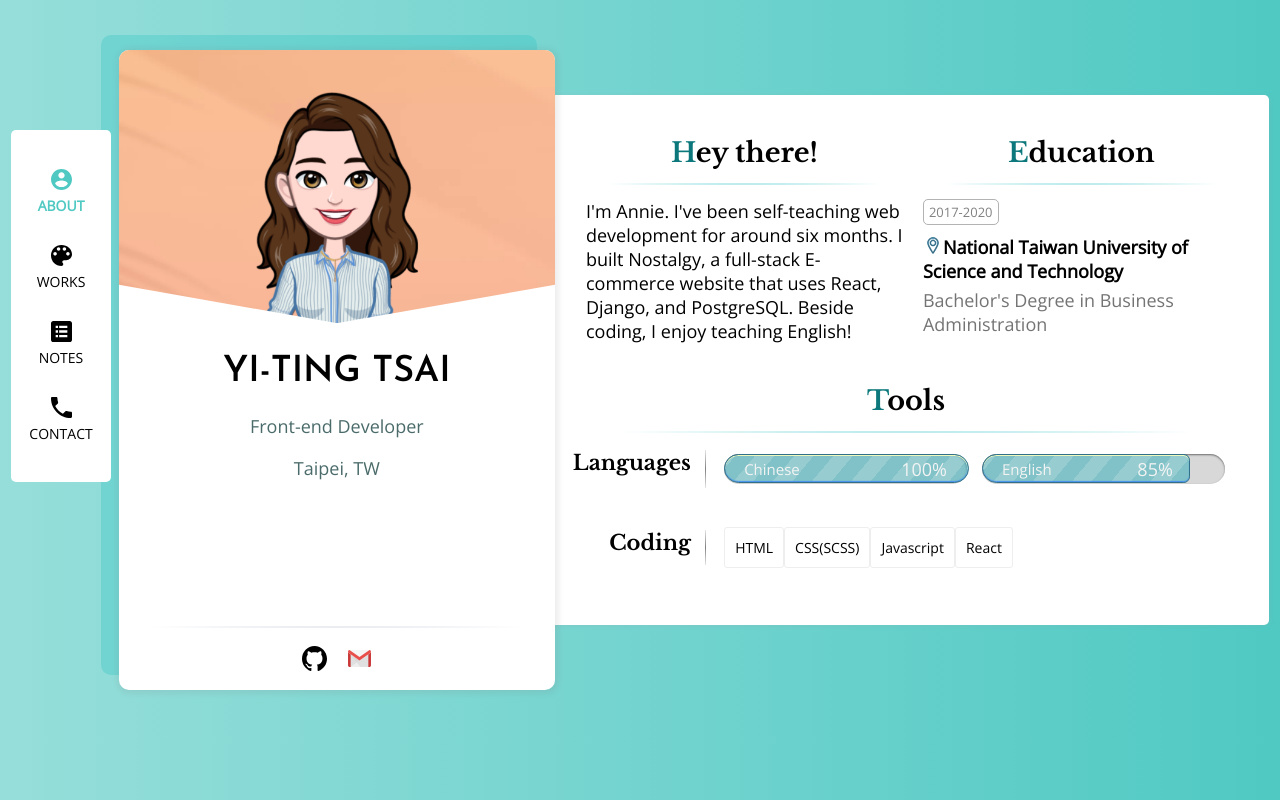
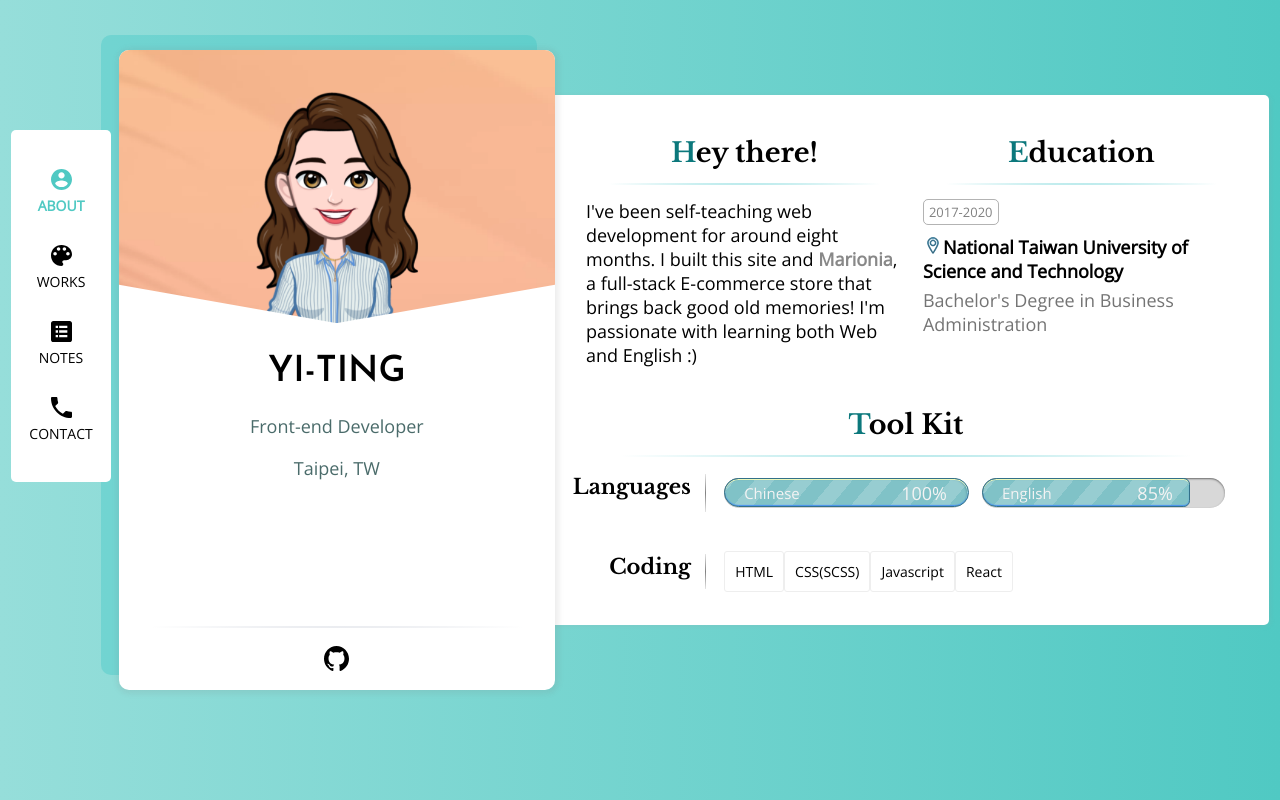
Before and after one commit to TYT11/Porfolio, a React (Create React App) app: page / in a window 1280 px wide. Built offline with nearby package versions, Linux system fonts and the light colour scheme.

Commit message:
change suspense fallback style & edit text

```diff
--- a/src/components/CardLeft/CardLeft.js
+++ b/src/components/CardLeft/CardLeft.js
@@ -8,7 +8,7 @@ const CardLeft = () => {
         <div className="card-pic"></div>
 
         <div className="card-info">
-          <h1>YI-TING TSAI</h1>
+          <h1>YI-TING</h1>
           <p>Front-end Developer</p>
           <p>Taipei, TW</p>
         </div>
@@ -17,9 +17,6 @@ const CardLeft = () => {
           <a className="button" href="#">
             <button className="button-github"></button>
           </a>
-          <a className="button" href="#">
-            <button className="button-gmail"></button>
-          </a>
         </div>
       </div>
     </div>
--- a/src/components/CardRight/About.js
+++ b/src/components/CardRight/About.js
@@ -1,5 +1,4 @@
 import React from "react";
-import "./About.scss";
 import "../CSS/layout.scss";
 import { ReactComponent as LocationPing } from "../../images/svg/location-pin.svg";
 import Head from "./Head";
@@ -15,10 +14,16 @@ const About = () => {
           </div>
 
           <p>
-            I'm Annie. I've been self-teaching web development for around six
-            months. I built Nostalgy, a full-stack E-commerce website that uses
-            React, Django, and PostgreSQL. Beside coding, I enjoy teaching
-            English!
+            I've been self-teaching web development for around eight months. I
+            built this site and{" "}
+            <a
+              href="https://marionia.herokuapp.com/"
+              style={{ color: "#888", fontWeight: "800" }}
+            >
+              Marionia
+            </a>
+            , a full-stack E-commerce store that brings back good old memories!
+            I'm passionate with learning both Web and English :)
           </p>
         </div>
         <div className="col-1-of-2">
@@ -43,7 +48,7 @@ const About = () => {
       <div className="row">
         <div className="col-1-of-1">
           <div className="col-title">
-            <h2>Tools</h2>
+            <h2>Tool Kit</h2>
           </div>
           <div className="strength">
             <h3 className="strength-title">Languages</h3>
@@ -55,7 +60,6 @@ const About = () => {
               </li>
               <li className="languages-item">
                 <span className="languages-bar-font">English</span>
-
                 <span className="languages-bar languages-english"></span>
                 <span className="languages-bar-font-percent-english">85%</span>
               </li>
--- a/src/components/CardRight/CardRight.js
+++ b/src/components/CardRight/CardRight.js
@@ -19,8 +19,15 @@ const Card_right = () => {
     { path: "/blog", component: Blog, exact: false },
     { path: "/contact", component: Contact, exact: false },
   ];
+
   return (
-    <Suspense fallback={<div></div>}>
+    <Suspense
+      fallback={
+        <div className="card-right">
+          <div className="col-1-of-1"></div>
+        </div>
+      }
+    >
       <Switch location={location}>
         {routes.map(({ path, component, exact }) => {
           return <Route path={path} component={component} exact={exact} />;
--- a/src/components/CardRight/Works.js
+++ b/src/components/CardRight/Works.js
@@ -40,8 +40,8 @@ const Works = () => {
             </div>
 
             <p>
-              A full-stack E-commerce store with log in/out, shopping cart,
-              order management and childhood memories!
+              A full-stack store with user auth, shopping cart, order management
+              and childhood memories! Front-end and back-end are decoupled.
             </p>
             <ul className="work-items">
               <li>RWD</li>
@@ -58,7 +58,10 @@ const Works = () => {
             <div className="col-title">
               <h2>Porfolio (here!)</h2>
             </div>
-            <p>A single-page application built with react.</p>
+            <p>
+              A single-page application built with React. I used it as a css
+              practice.
+            </p>
             <ul className="work-items">
               <li>RWD</li>
               <li>SCSS</li>
```
